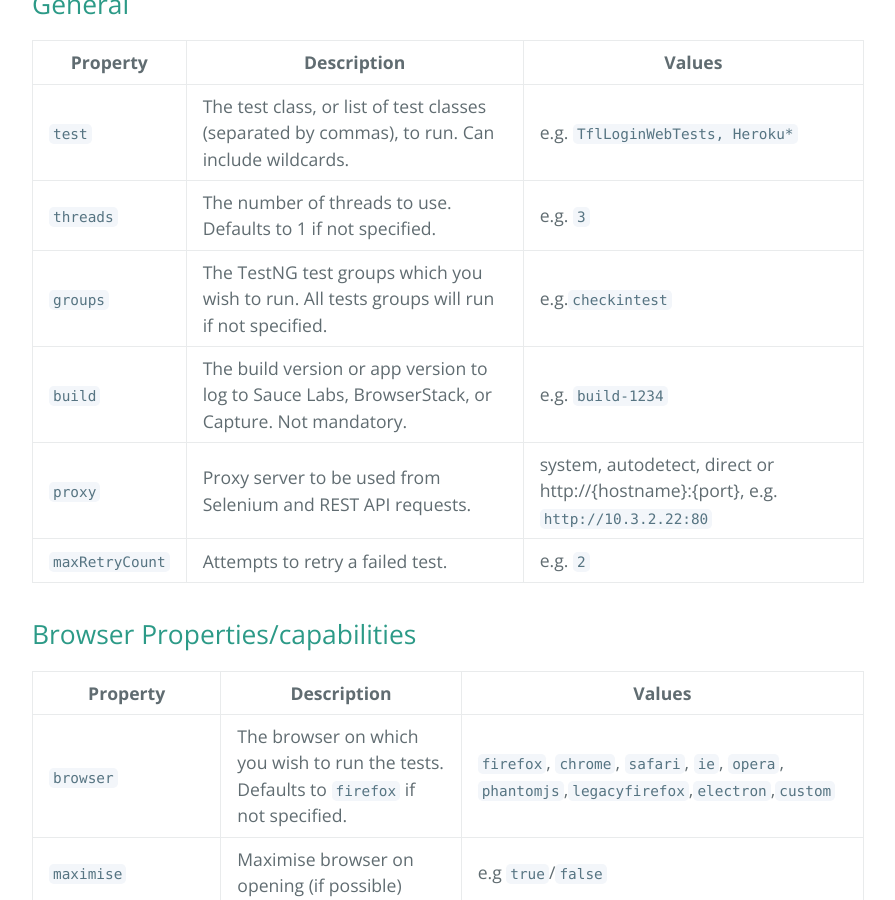
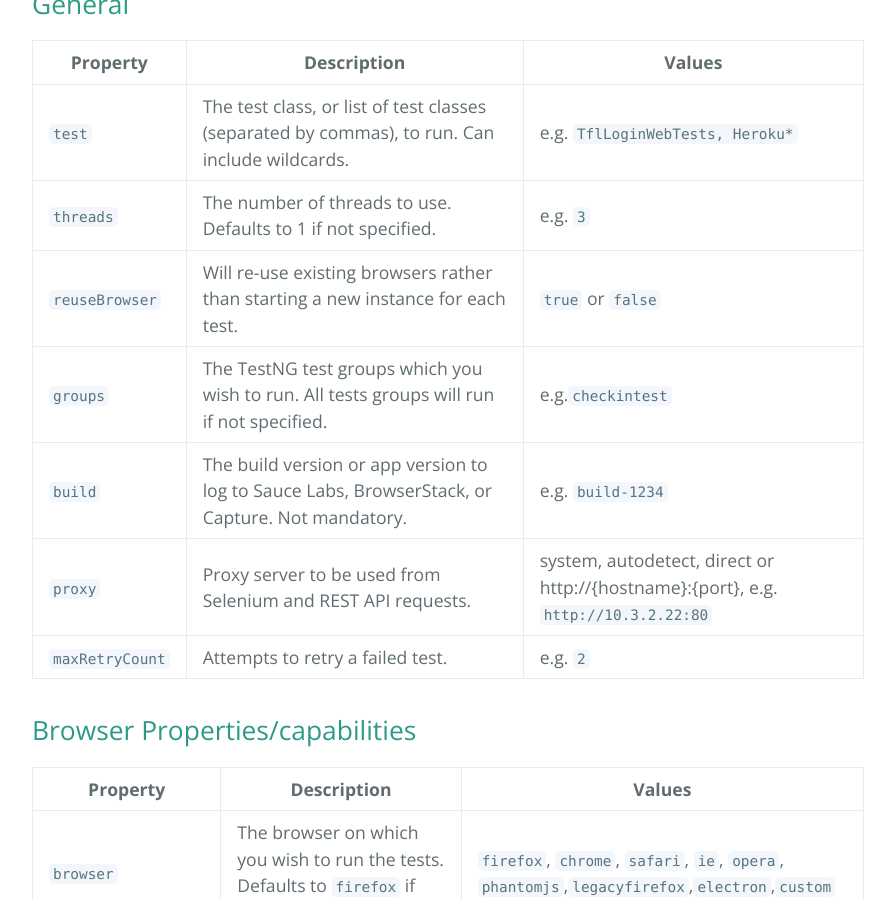
Before and after one commit to Frameworkium/frameworkium.github.io, a Jekyll site: the page built from _pages/Command-Line-Options.md, in a window 1280 px wide and 900 px high, scrolled down 702 px. Shown: the whole window, without its empty margins (192-1087 px from the left). Built offline with Jekyll 4.4.1, drawn with Linux system fonts in a browser that asks for light colours.

Commit message:
Added reuseBrowser property.

```diff
--- a/_pages/Command-Line-Options.md
+++ b/_pages/Command-Line-Options.md
@@ -15,6 +15,7 @@ Property | Description | Values
 -------- | ----------- | ------
 `test`| The test class,  or list of test classes (separated by commas),  to run. Can include wildcards. | e.g. `TflLoginWebTests, Heroku*`
 `threads`| The number of threads to use. Defaults to 1 if not specified. | e.g. `3`
+`reuseBrowser` | Will re-use existing browsers rather than starting a new instance for each test. | `true` or `false`
 `groups`| The TestNG test groups which you wish to run. All tests groups will run if not specified. | e.g.`checkintest`
 `build`| The build version or app version to log to Sauce Labs,  BrowserStack,  or Capture. Not mandatory. | e.g. `build-1234`
 `proxy` | Proxy server to be used from Selenium and REST API requests. | system, autodetect, direct or http://{hostname}:{port}, e.g. `http://10.3.2.22:80`
```
